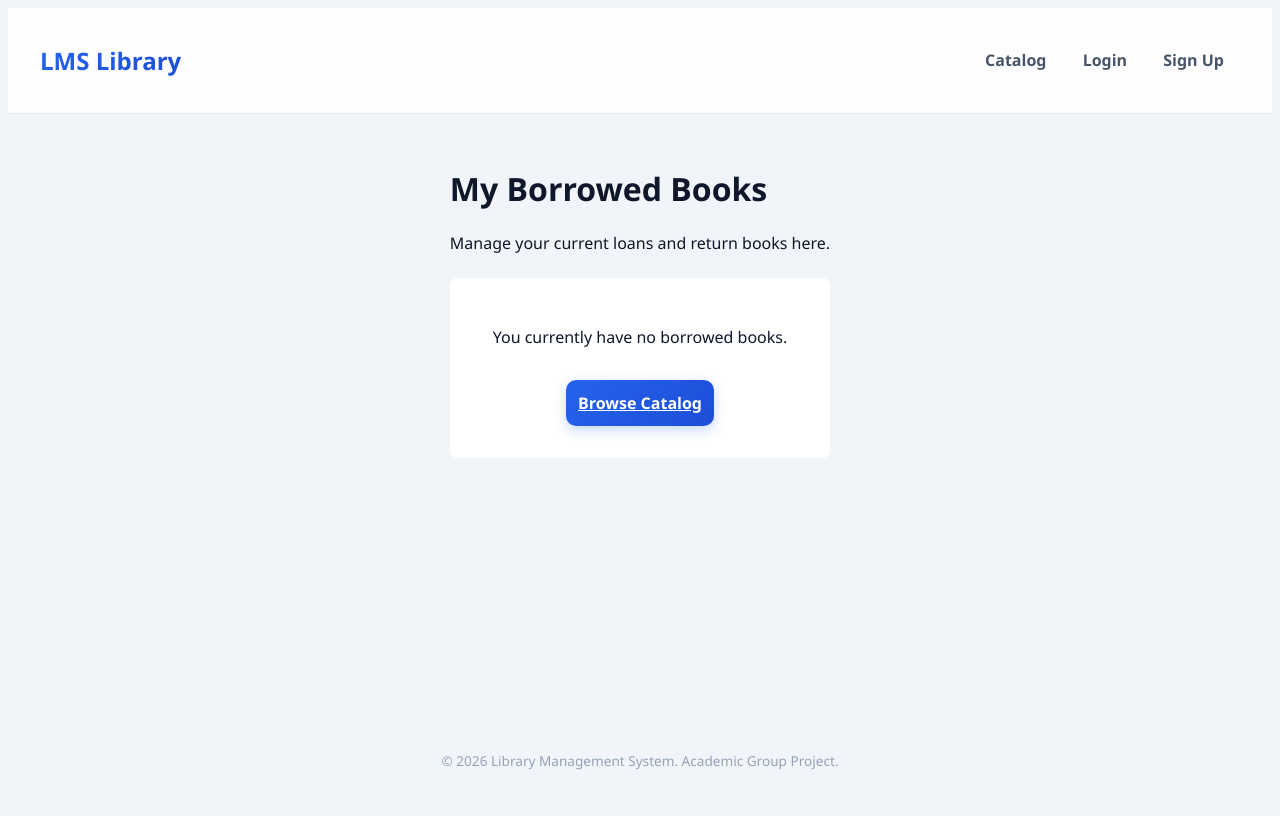
After one commit to MohamedAshraf05/Library, a Django app: template apps/books/templates/my_loans.html in a window 1280 px wide. The commit adds this page. Run offline with Django 5.2, Linux system fonts and the light colour scheme; the template is opened without the code that fills it, so the values that code supplies are empty.

Commit message:
Implemented HTML and CSS styling improvements

```diff
--- a/Library/settings.py
+++ b/Library/settings.py
@@ -118,6 +118,10 @@ USE_TZ = True
 
 STATIC_URL = 'static/'
 
+STATICFILES_DIRS = [
+    BASE_DIR / 'static',
+]
+
 
 # Email
 # https://docs.djangoproject.com/en/6.1/topics/email/#topic-email-configuration
--- /dev/null
+++ b/Library/static/css/styles.css
@@ -0,0 +1,165 @@
+* {
+    font-family: 'Segoe UI', system-ui, sans-serif;
+}
+
+body {
+    background: #f1f5f9;
+    color: #0f172a;
+    min-height: 100vh;
+    display: flex;
+    flex-direction: column;
+}
+
+/* 2. Glassmorphism Navbar */
+
+.navbar {
+    background: rgba(255, 255, 255, 0.9);
+    backdrop-filter: blur(10px);
+    padding: 1rem 2rem;
+    display: flex;
+    justify-content: space-between;
+    align-items: center;
+    border-bottom: 1px solid #e2e8f0;
+    position: sticky;
+    top: 0;
+    z-index: 100;
+}
+
+.logo h2 {
+    background: linear-gradient(135deg, #2563eb, #1d4ed8);
+    -webkit-background-clip: text;
+    background-clip: text;
+    -webkit-text-fill-color: transparent;
+    font-size: 1.5rem;
+    font-weight: 800;
+}
+
+.nav-links a {
+    text-decoration: none;
+    color: #475569;
+    font-weight: 600;
+    padding: 0.5rem 1rem;
+    border-radius: 8px;
+    transition: 0.3s ease;
+}
+
+.nav-links a:hover {
+    color: #2563eb;
+    background: #eff6ff;
+}
+
+/* 3. Main Container & Search Box */
+
+.container {
+    max-width: 1100px;
+    margin: 2rem auto;
+    padding: 0 1.5rem;
+    flex: 1;
+}
+
+.search-box input {
+    width: 100%;
+    max-width: 450px;
+    padding: 0.8rem 1.2rem;
+    border: 1px solid #cbd5e1;
+    border-radius: 10px;
+    font-size: 0.95rem;
+    outline: none;
+    box-shadow: 0 2px 5px rgba(0, 0, 0, 0.03);
+    transition: 0.3s;
+}
+
+.search-box input:focus {
+    border-color: #2563eb;
+    box-shadow: 0 0 0 4px rgba(37, 99, 235, 0.15);
+}
+
+/* 4. Grid & Card Hover Effects */
+
+.book-grid {
+    display: grid;
+    grid-template-columns: repeat(auto-fill, minmax(280px, 1fr));
+    gap: 1.5rem;
+}
+
+.card,
+.book-item {
+    background: #ffffff;
+    border-radius: 16px;
+    padding: 1.5rem;
+    border: 1px solid #f1f5f9;
+    box-shadow: 0 4px 6px -1px rgba(0, 0, 0, 0.05);
+    transition: all 0.3s ease;
+}
+
+.card:hover,
+.book-item:hover {
+    transform: translateY(-5px);
+    box-shadow: 0 20px 25px -5px rgba(0, 0, 0, 0.08);
+}
+
+.book-title,
+.card h3 {
+    font-size: 1.2rem;
+    font-weight: 700;
+    margin-bottom: 0.6rem;
+}
+
+.card p,
+.book-item p {
+    color: #64748b;
+    font-size: 0.9rem;
+    margin-bottom: 0.4rem;
+}
+
+/* 5. Badges & Gradient Buttons */
+
+.badge {
+    padding: 0.25rem 0.75rem;
+    border-radius: 20px;
+    font-size: 0.75rem;
+    font-weight: 700;
+}
+
+.badge-available,
+.badge-success {
+    background: #dcfce7;
+    color: #15803d;
+}
+
+.badge-danger,
+.badge-unavailable {
+    background: #ffe4e6;
+    color: #be123c;
+}
+
+.btn,
+button[type="submit"] {
+    width: 100%;
+    padding: 0.75rem;
+    margin-top: 1rem;
+    border: none;
+    border-radius: 10px;
+    background: linear-gradient(135deg, #2563eb, #1d4ed8);
+    color: white;
+    font-weight: 700;
+    cursor: pointer;
+    box-shadow: 0 4px 12px rgba(37, 99, 235, 0.25);
+    transition: 0.3s ease;
+}
+
+.btn:hover,
+button[type="submit"]:hover {
+    box-shadow: 0 6px 18px rgba(37, 99, 235, 0.4);
+    transform: translateY(-1px);
+}
+
+/* 6. Footer */
+
+.footer {
+    text-align: center;
+    padding: 1.5rem;
+    color: #94a3b8;
+    font-size: 0.85rem;
+    margin-top: auto;
+}
--- a/apps/books/templates/base.html
+++ b/apps/books/templates/base.html
@@ -1,12 +1,55 @@
+{% load static %}
 <!DOCTYPE html>
 <html lang="en">
+
 <head>
     <meta charset="UTF-8">
     <meta name="viewport" content="width=device-width, initial-scale=1.0">
-    <title> {% block title %}{% endblock title %} </title>
+    <title>{% block title %}Library Management System{% endblock %}</title>
+    <link rel="stylesheet" href="{% static 'css/styles.css' %}">
 </head>
+
 <body>
-    {% block content %}
-    {% endblock content %}
+
+    <nav class="navbar">
+        <div class="logo">
+            <h2>LMS Library</h2>
+        </div>
+        <div class="nav-links">
+            <a href="{% url 'catalog' %}">Catalog</a>
+            {% if user.is_authenticated %}
+            <a href="{% url 'my_loans' %}">My Loans</a>
+            {% if user.is_staff %}
+            <a href="/admin/" target="_blank">Admin Panel</a>
+            {% endif %}
+            <a href="{% url 'logout' %}">Logout ({{ user.username }})</a>
+            {% else %}
+            <a href="{% url 'login' %}">Login</a>
+            <a href="{% url 'signup' %}">Sign Up</a>
+            {% endif %}
+        </div>
+    </nav>
+
+    <div class="container">
+        {% if messages %}
+        <div class="messages">
+            {% for message in messages %}
+            <div class="alert alert-{{ message.tags }}">
+                {{ message }}
+            </div>
+            {% endfor %}
+        </div>
+        {% endif %}
+
+        {% block content %}
+        {% endblock %}
+    </div>
+
+    <footer class="footer">
+        <p>&copy; 2026 Library Management System. Academic Group Project.</p>
+    </footer>
+
+    {% block extra_js %}{% endblock %}
 </body>
+
 </html>
--- /dev/null
+++ b/apps/books/templates/my_loans.html
@@ -0,0 +1,32 @@
+{% extends 'base.html' %}
+
+{% block title %}My Borrowed Books - LMS{% endblock %}
+
+{% block content %}
+<h1>My Borrowed Books</h1>
+<p>Manage your current loans and return books here.</p>
+
+<div class="book-grid" style="margin-top: 1.5rem;">
+    {% for loan in active_loans %}
+    <div class="card">
+        <div>
+            <h3>{{ loan.book.title }}</h3>
+            <p><strong>Author:</strong> {{ loan.book.author }}</p>
+            <p><strong>Borrowed Date:</strong> {{ loan.borrow_date|date:"M d, Y" }}</p>
+        </div>
+        <div>
+            <form action="{% url 'return_book' loan.id %}" method="POST">
+                {% csrf_token %}
+                <button type="submit" class="btn btn-danger">Return Book</button>
+            </form>
+        </div>
+    </div>
+    {% empty %}
+    <div style="grid-column: 1 / -1; background: white; padding: 2rem; border-radius: 8px; text-align: center;">
+        <p>You currently have no borrowed books.</p>
+        <a href="{% url 'catalog' %}" class="btn btn-primary"
+            style="display: inline-block; width: auto; margin-top: 1rem;">Browse Catalog</a>
+    </div>
+    {% endfor %}
+</div>
+{% endblock %}
```
Also changed, not shown: apps/books/templates/book_list.html (added, +42 -0 lines).
